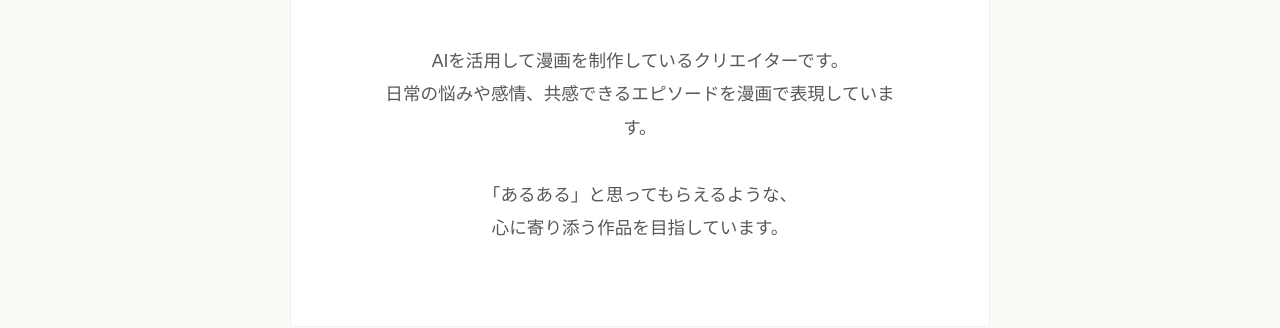
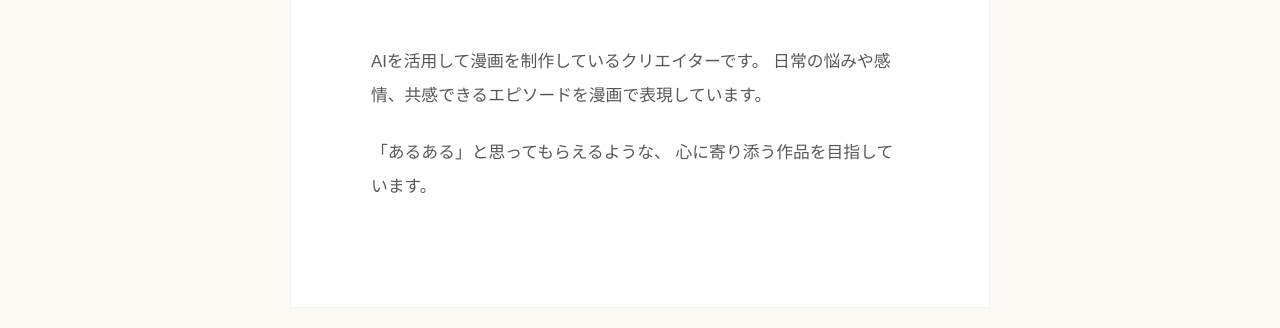
Before and after one commit to nekoojisan-labo/toilet-game-lp, a plain HTML site: page index.html in a window 1280 px wide. Shown: the part 2088-2416 px from the top of the page. Drawn offline with Linux system fonts and the light colour scheme.

Commit message:
Fix text alignment and remove manual line breaks for readability

```diff
--- a/index.html
+++ b/index.html
@@ -249,6 +249,10 @@
             color: var(--color-text-secondary);
             margin-bottom: var(--spacing-md);
             max-width: 500px;
+            text-align: justify;
+            /* Consistent block look */
+            text-justify: inter-ideograph;
+            /* Better for Japanese */
         }
 
         .hero__avatar {
@@ -434,8 +438,19 @@
 
         .about__text {
             color: var(--color-text-secondary);
-            font-size: 1.1rem;
-            line-height: 1.9;
+            font-size: 1.05rem;
+            line-height: 2;
+            /* Relaxed leading */
+            text-align: left;
+            /* Left align for readability */
+            max-width: 600px;
+            /* Limit width */
+            margin: 0 auto;
+            /* Center the block */
+        }
+
+        .about__text p {
+            margin-bottom: var(--spacing-sm);
         }
 
         /* ═══════════════════════════════════════════════════════ */
@@ -512,8 +527,7 @@
                         物語を灯す。
                     </h1>
                     <p class="hero__subtitle">
-                        AIを活用したオリジナル漫画制作。<br>
-                        心に寄り添う、静かな時間をお届けします。
+                        AIを活用したオリジナル漫画制作。心に寄り添う、静かな時間をお届けします。
                     </p>
                     <a href="#works" class="hero__cta">
                         <span>作品一覧</span>
@@ -561,12 +575,16 @@
         <section id="about" class="about" aria-labelledby="about-heading">
             <div class="about__container container">
                 <h2 id="about-heading" class="about__title">About</h2>
-                <p class="about__text">
-                    AIを活用して漫画を制作しているクリエイターです。<br>
-                    日常の悩みや感情、共感できるエピソードを漫画で表現しています。<br><br>
-                    「あるある」と思ってもらえるような、<br>
-                    心に寄り添う作品を目指しています。
-                </p>
+                <div class="about__text">
+                    <p>
+                        AIを活用して漫画を制作しているクリエイターです。
+                        日常の悩みや感情、共感できるエピソードを漫画で表現しています。
+                    </p>
+                    <p>
+                        「あるある」と思ってもらえるような、
+                        心に寄り添う作品を目指しています。
+                    </p>
+                </div>
             </div>
         </section>
 
```
